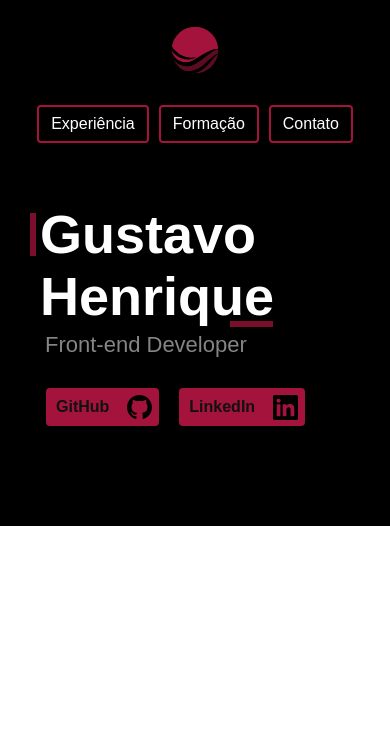
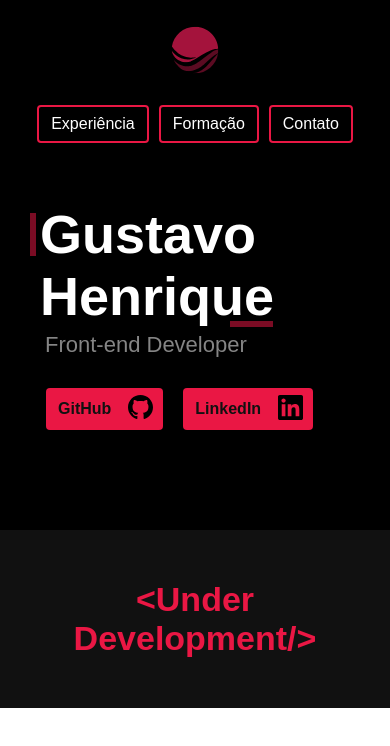
Before and after one commit to GVhenrique/GVhenrique.github.io, a plain HTML site: page index.html in a window 390 px wide. Drawn offline with Linux system fonts and the light colour scheme; a web font is replaced by a local one.

Commit message:
criação da section under development

```diff
--- a/css/global.css
+++ b/css/global.css
@@ -2,6 +2,9 @@
   font-size: 62.5%; /* 1 rem = 10 px */
 
   --font:'Barlow Semi Condensed', sans-serif;
+
+  --cor-principal: #ea1744;
+  /* #a4133c */
 }
 
 * {
--- a/css/header.css
+++ b/css/header.css
@@ -41,7 +41,7 @@
 
 .header-nav a::after {
   content: "";
-  background-color: #A4133C ;
+  background-color: var(--cor-principal) ;
   display: block;
   height: 0.2rem;
   width: 0rem;
@@ -61,7 +61,7 @@
 
   .header-nav a {
     color: #fff;
-    border: 0.2rem solid #a4133c;
+    border: 0.2rem solid var(--cor-principal);
     text-align: center;
     border-radius: 0.4rem;
     font-size: 1.6rem;
--- a/css/main.css
+++ b/css/main.css
@@ -30,7 +30,7 @@
 .main-conteudo h1::before {
   content: "";
   display: block;
-  background-color: #a4133cc0;
+  background-color: #ea174586;
   height: 5.3rem;
   width: 0.6rem;
   top: 1rem;
@@ -41,7 +41,7 @@
 .main-conteudo h1::after {
   content: "";
   display: block;
-  background-color: #a4133cc0;
+  background-color: #ea174586;
   height: 0.6rem;
   width: 5.3rem;
   top: 6.6rem;
@@ -71,23 +71,25 @@
   position: relative;
 }
 
-.main-conteudo-contato-menu li > a {
+.main-conteudo-contato-menu a {
+  border: 0.2rem solid rgba(255, 255, 255, 0);
   font-weight: 700;
   color: #111;
   padding: 1rem 5rem 1rem 1rem;
-  background: #A4133C;
+  background: var(--cor-principal);
   border-radius: 0.4rem;
 }
 
 .main-conteudo-contato-menu-logo {
   position: absolute;
-  top: 0.7rem;
-  right: 0.7rem;
+  top: 1rem;
+  right: 1rem;
   max-width: 2.5rem;
 }
 
 .main-conteudo-contato-menu a:hover {
-  background-color: #a4133cb9;
+  border: 0.2rem solid #fff;
+  background-color: #ea1744;
 }
 
 @media (max-width:1000px) {
@@ -131,7 +133,6 @@
   .main-conteudo-contato-menu-logo {
     top: 0.7rem;
   }
-
 }
 
 @media (max-width:600px) {
--- /dev/null
+++ b/css/section.css
@@ -0,0 +1,33 @@
+.section-bg {
+  background-color: #111;
+}
+
+.section {
+  padding: 10rem 4rem;
+}
+
+.section h3 {
+  text-align: center;
+  color: #ea1744;
+  font-size: 6.4rem;
+}
+
+.section img{
+  max-width: 15rem;
+}
+
+@media (max-width:800px) {
+  .section h3 {
+    font-size: 5.4rem;
+  }
+}
+
+@media (max-width:600px) {
+  .section {
+    padding: 5rem 4rem;
+  }
+
+  .section h3 {
+    font-size: 3.4rem;
+  }
+}
--- a/css/style.css
+++ b/css/style.css
@@ -1,3 +1,4 @@
 @import url(global.css);
 @import url(header.css);
 @import url(main.css);
+@import url(section.css);
--- a/index.html
+++ b/index.html
@@ -60,5 +60,10 @@
       </div>
     </div>
   </main>
+  <section class="section-bg" aria-label="Em Construção">
+    <div class="section">
+      <h3> &ltUnder Development/&gt</h3>
+    </div>
+  </section>
 </body>
 </html>
```
Also changed, not shown: img/under-construction.svg (added).
